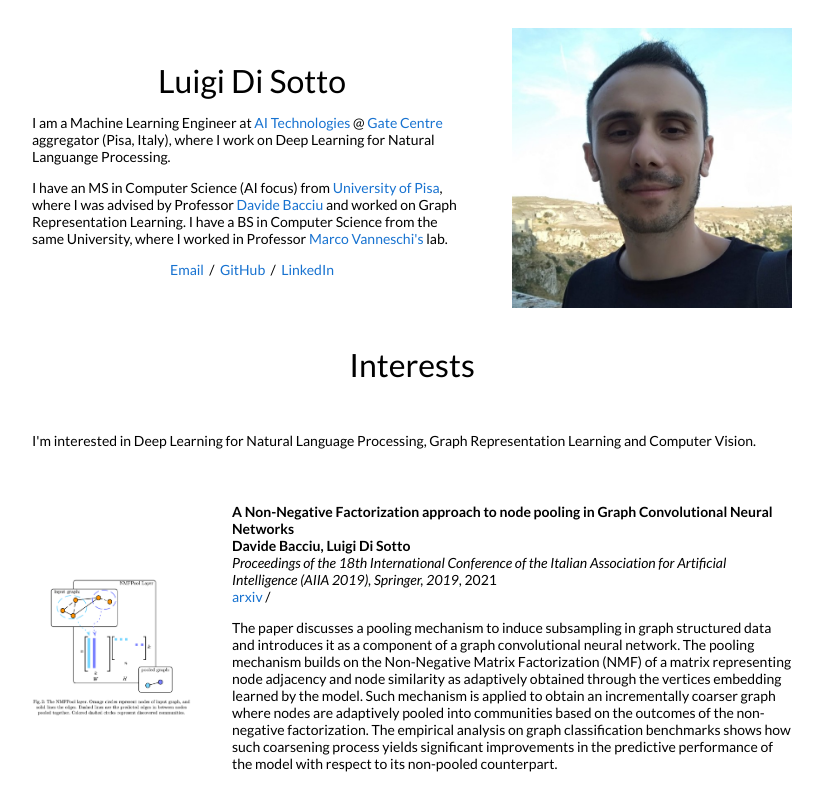
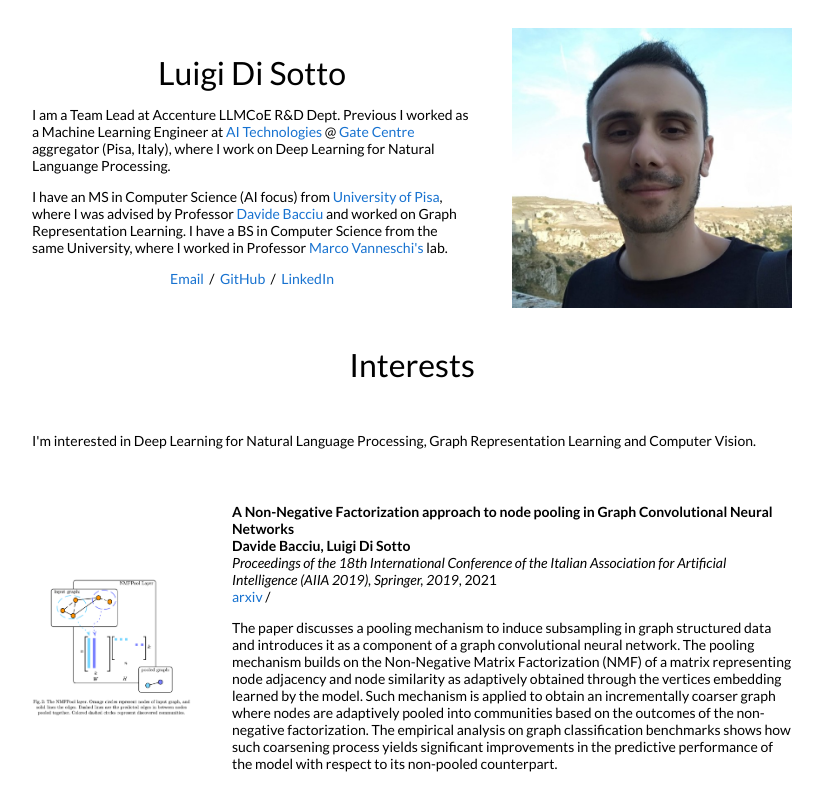
Before and after one commit to luigidisotto/luigidisotto.github.io, a Jekyll site: the page built from _posts/2021-06-28-nmf.markdown, in a window 1280 px wide. Shown: the top 811 px of the page, without its empty margins (228-1051 px from the left). Built offline with Jekyll 4.4.1, drawn with Linux system fonts in a browser that asks for light colours.

Commit message:
Update default.html

```diff
--- a/_layouts/default.html
+++ b/_layouts/default.html
@@ -27,7 +27,7 @@
               <h1>
                 Luigi Di Sotto
               </h1>
-              <p>I am a Machine Learning Engineer at <a href="https://www.aitechnologies.it/">AI Technologies</a> @ <a href="https://www.gatecentre.eu/">Gate Centre</a> aggregator (Pisa, Italy), where I work on Deep Learning for Natural Languange Processing.
+              <p>I am a Team Lead at Accenture LLMCoE R&D Dept. Previous I worked as a Machine Learning Engineer at <a href="https://www.aitechnologies.it/">AI Technologies</a> @ <a href="https://www.gatecentre.eu/">Gate Centre</a> aggregator (Pisa, Italy), where I work on Deep Learning for Natural Languange Processing.
               </p>
               <p>
                 I have an MS in Computer Science (AI focus) from <a href="http://www.di.unipi.it">University of Pisa</a>, where I was advised by Professor <a href="http://pages.di.unipi.it/bacciu/">Davide Bacciu</a> and worked on Graph Representation Learning. I have a BS in Computer Science from the same University, where I worked in Professor <a href="http://joomla.di.unipi.it/~vannesch//">Marco Vanneschi's</a> lab.
```
